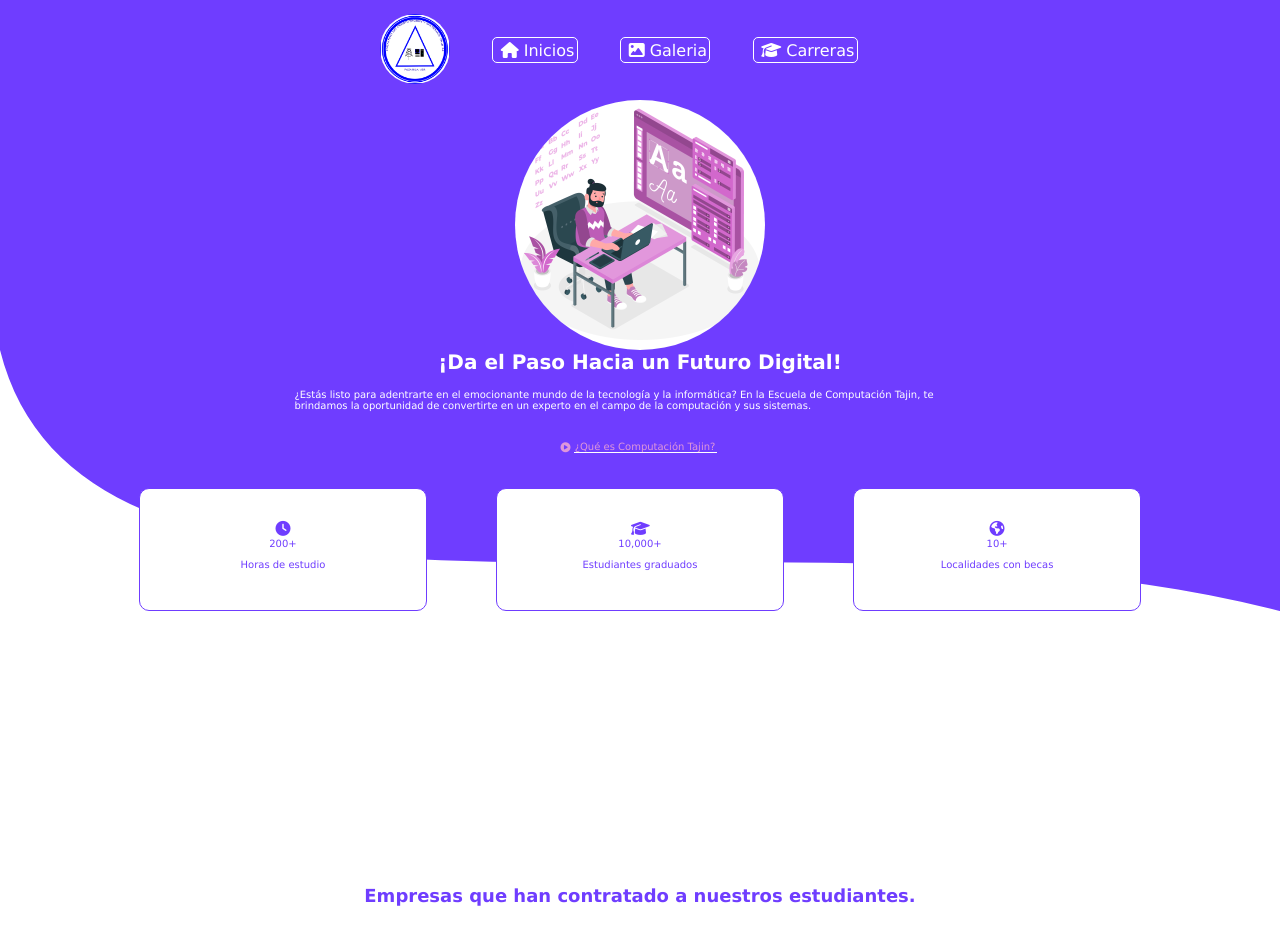
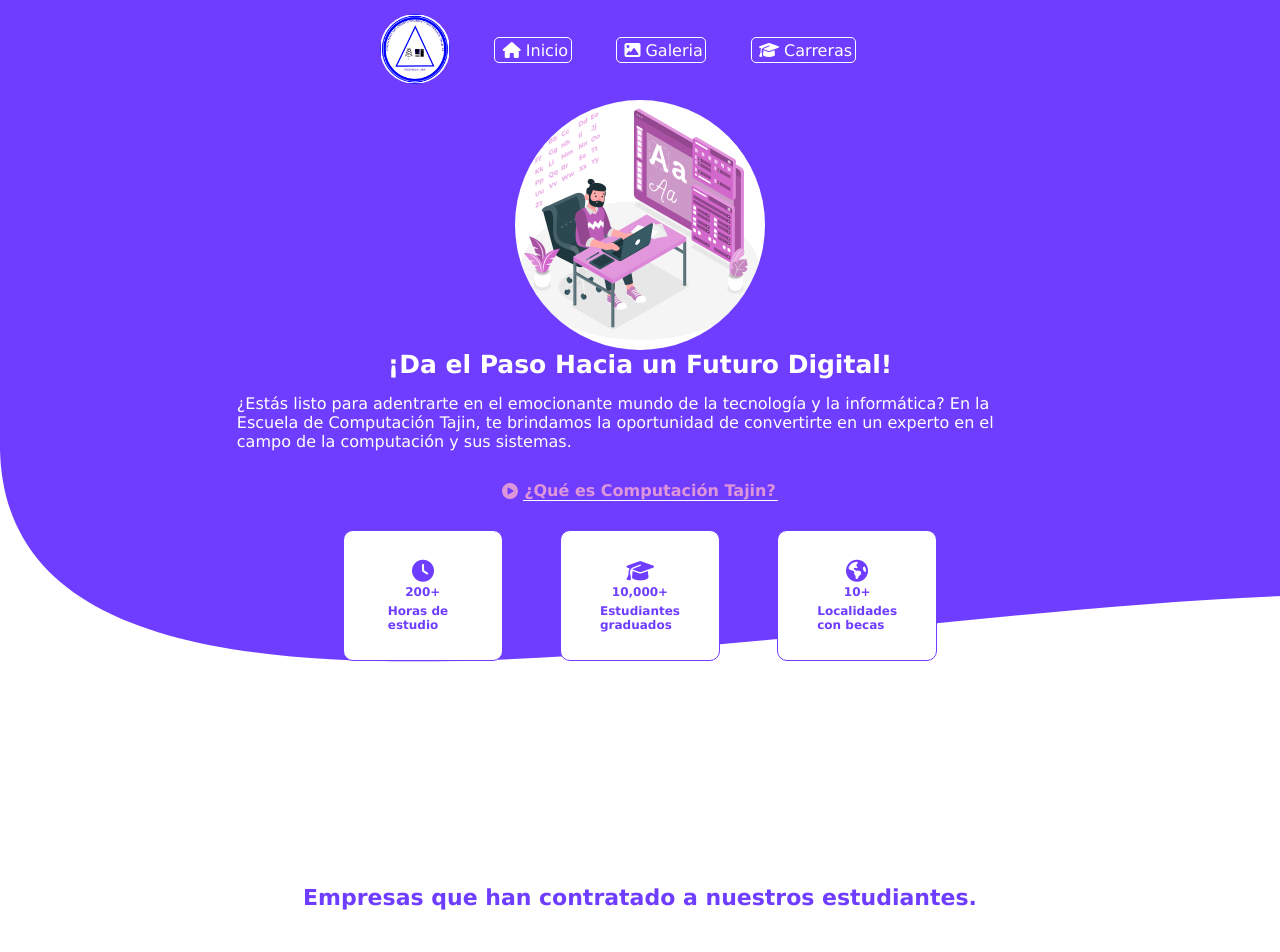
Before and after one commit to jsanchez-c137/landing_tajin, a plain HTML site: page Proyecto J/Index.html in a window 1280 px wide. Shown: the top 952 px of the page. Drawn offline with Linux system fonts and the light colour scheme.

Commit message:
html and css ok

```diff
--- a/Proyecto J/Index.html
+++ b/Proyecto J/Index.html
@@ -13,9 +13,8 @@
         </figure>
         <nav class="navbar">
             <ul>
-
                 <li class="Inicio">
-                    <a href="#Inicio"><i class="fa-solid fa-house"></i>Inicios</a>
+                    <a href="#Inicio"><i class="fa-solid fa-house"></i>Inicio</a>
                 </li>
                 <li class="Galeria">
                     <a href="#Galeria"><i class="fa-solid fa-image"></i>Galeria</a>
--- a/Proyecto J/styles.css
+++ b/Proyecto J/styles.css
@@ -42,20 +42,21 @@ li{
 
 h1{
     font-weight: bolder;
-    font-size: 2rem;
+    font-size: 2.5rem;
     color: var(--white);
+    padding: 0 15% 0;
 }
 
 h2{
     width: 100%;
-    font-size: 1.8rem;
+    font-size: 2.2rem;
     color: var(--primary-color);
     padding:0 20% 0;
 }
 
 section{
     min-width: min-content;
-    min-height: 88vh;
+    min-height: 87.5vh;
     color: var(--primary-color);
 }
 
@@ -64,6 +65,7 @@ p{
     justify-content: center;
     align-items: center;
     width: 51%;
+    font-size: 1.6rem;
     margin: 1.5rem 0 3rem 0;
 }
 
@@ -155,7 +157,7 @@ border: 0.2rem solid var(--links);
     right: 0;
     bottom: 0;
     background: var(--primary-color);
-    clip-path: path("M0 350 C100 750 1000 400 1500 700 L1500 0L0 0Z");
+    clip-path: path("M0 450 C10 850 1000 550 1500 600 L1500 0L0 0Z");
     /*pc 1500  path("M0 350 C250 850 1000 150 1500 950 L1500 0L0 0Z");*/
     }
 
@@ -173,14 +175,18 @@ border: 0.2rem solid var(--links);
 }
 
 .section-inicio p{
-    padding: 0 20% 0;
+    padding: 0 15% 0;
     width: 100%;
 }
 
+.section-inicio a i{
+    scale: 1.6;
+    margin: 0 5px 0;
+}
 .section-inicio a p {
     box-sizing: border-box;
     padding: 0 0 0;
-    width: 143px;
+    width: 255px;
     margin: 0 3px 0;
 
 }
@@ -197,20 +203,25 @@ border: 0.2rem solid var(--links);
     border-radius: 1rem;
     display: flex;
     flex-direction: column;
-    width: 25%;
-    margin: 3% 3%;
-    padding: 3% 3%;
+    max-width: 25%;
+    margin: 2.5% 2.5%;
+    padding: 2.5% 2.5%;
     justify-content: center;
     align-items: center;
 }
 
 .values-article p{
-    margin: 5px 0px;
+    max-height: 35px;
+    max-width: 100px;
+    margin: 5px 0px 0;
+    font-weight: bolder;
+    font-size: 1.2rem;
 
 }
 
 .values-article i{
-    scale: 1.5;
+    margin: 5px 0;
+    scale: 2.2;
     color: var(--primary-color);
 }
 
@@ -222,16 +233,41 @@ border: 0.2rem solid var(--links);
 .section-inicio a *{
     color: var(--links);
     text-decoration: none;
+    font-weight: bolder;
 }
 
 .section-inicio a:hover *{
     color: var(--active);
 }
+.section-empresas{}
+
+.section-empresas{}
+
+
+
+.section-empresas h2{
+    align-items: center;
+    justify-content: center;
+    min-width: 300px;
+    padding: 0 50px;
+}
+
+.section-empresas p{
+    min-width: 300px;
+    padding: 0 5px;
+    margin: 0px;
+
+}
+
 
 .section-empresas div img{
     width: 135px;
     margin: 15px 50px;
 }
+
+
+
+
 
 .section-valor h2{
     color: var(--white);
@@ -253,13 +289,14 @@ border: 0.2rem solid var(--links);
 }
 
 .section-valor h3{
-padding: 15px 0 0;
+    width: 250px;
+    font-size: 1.7rem;
+    padding: 10px 5px 0;
 }
 
-.section-valor p{
-    width: 100%;
-    margin: 10px 0 15px;
-    padding: ;
+.section-valor div p{
+    width: 300px;
+    margin: 5px 5px 10px;
 }
 
 .imgs-div{
@@ -332,6 +369,9 @@ padding: 15px 0 0;
 
 
 
+
+
+
 /*
     html {
     font-size: 16px;
```
